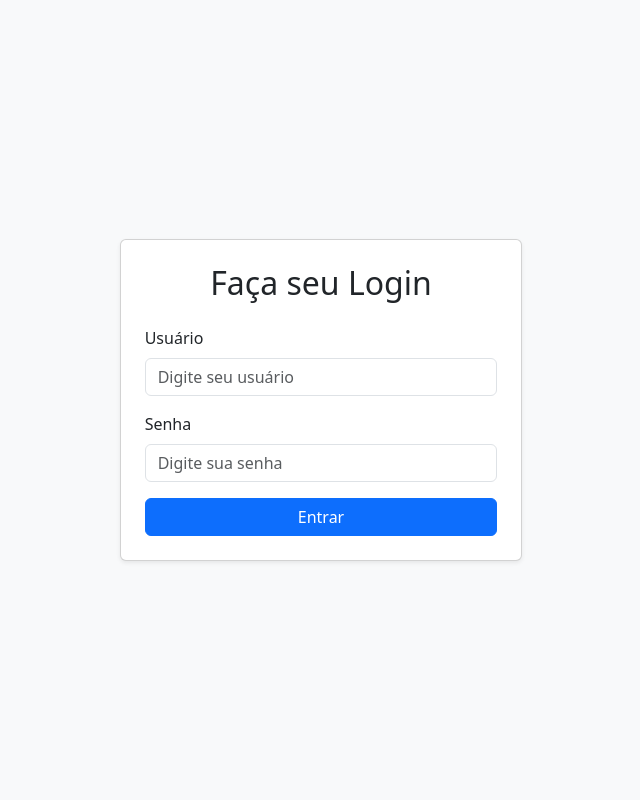
After one commit to italotololo/projeto-integrador, a Django app: template projeto_integrador/app_ponfaes/templates/home/login.html in a window 1280 px wide. The commit adds this page. Shown: the whole page, without its empty margins (319-959 px from the left). Run offline with Django 3.2, Linux system fonts and the light colour scheme; the template is opened without the code that fills it, so the values that code supplies are empty.

Commit message:
Criação da tela de logim(tamplates/login.html)

```diff
--- a/projeto_integrador/app_ponfaes/templates/home/home.html
+++ b/projeto_integrador/app_ponfaes/templates/home/home.html
@@ -10,7 +10,7 @@
             background-color: #f0f8ff;
         }
         header {
-            background-color: #4CAF50;
+            background-color:rgb(16, 29, 107);
             padding: 10px;
             color: white;
             text-align: center;
--- /dev/null
+++ b/projeto_integrador/app_ponfaes/templates/home/login.html
@@ -0,0 +1,38 @@
+<!DOCTYPE html>
+<html lang="pt-br">
+<head>
+    <meta charset="UTF-8" />
+    <meta name="viewport" content="width=device-width, initial-scale=1.0" />
+    <title>Login</title>
+    <!-- Bootstrap CSS -->
+    <link href="https://cdn.jsdelivr.net/npm/bootstrap@5.3.0/dist/css/bootstrap.min.css" rel="stylesheet">
+</head>
+<body class="bg-light d-flex align-items-center justify-content-center vh-100">
+    <div class="container col-md-4">
+        <div class="card shadow-sm p-4 rounded">
+            <h2 class="text-center mb-4">Faça seu Login</h2>
+            <!-- Mensagem de erro -->
+            {% if error %}
+            <div class="alert alert-danger" role="alert">
+              {{ error }}
+            </div>
+            {% endif %}
+
+            <form method="POST" action="{% url 'login' %}">
+                {% csrf_token %}
+                <div class="mb-3">
+                    <label for="username" class="form-label">Usuário</label>
+                    <input type="text" class="form-control" id="username" name="username" placeholder="Digite seu usuário" required>
+                </div>
+                <div class="mb-3">
+                    <label for="password" class="form-label">Senha</label>
+                    <input type="password" class="form-control" id="password" name="password" placeholder="Digite sua senha" required>
+                </div>
+                <button type="submit" class="btn btn-primary w-100">Entrar</button>
+            </form>
+        </div>
+    </div>
+
+
+</body>
+</html>
--- a/projeto_integrador/projeto_integrador/settings.py
+++ b/projeto_integrador/projeto_integrador/settings.py
@@ -55,7 +55,7 @@ ROOT_URLCONF = 'projeto_integrador.urls'
 TEMPLATES = [
     {
         'BACKEND': 'django.template.backends.django.DjangoTemplates',
-        'DIRS': [],
+        'DIRS': [BASE_DIR / 'tamplates'],
         'APP_DIRS': True,
         'OPTIONS': {
             'context_processors': [
```
Also changed, not shown: projeto_integrador/app_ponfaes/views.py (+17 -10 lines), projeto_integrador/projeto_integrador/urls.py (+7 -1 lines), projeto_integrador/db.sqlite3.
